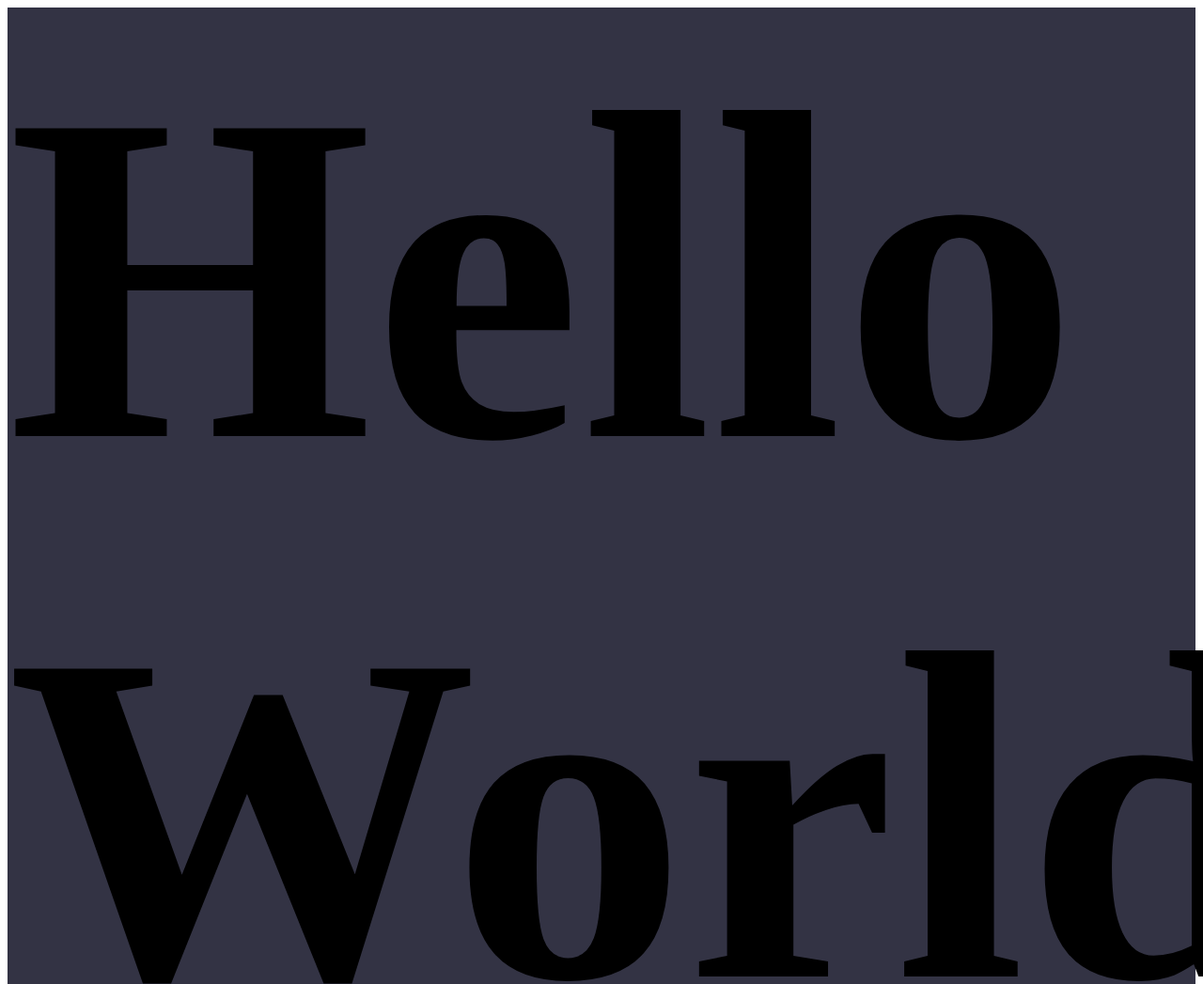
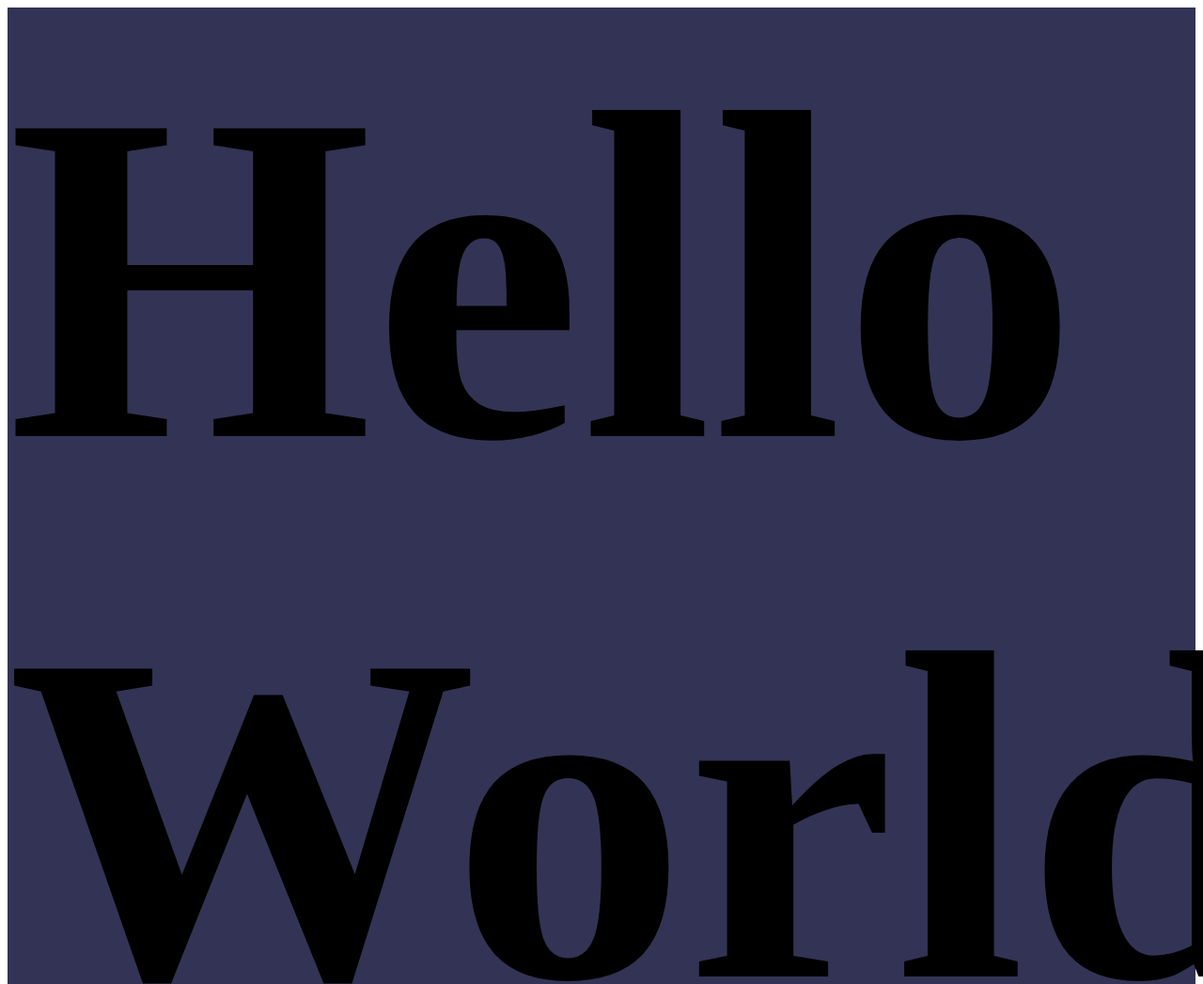
Before and after one commit to SebastianKullander/NodeRepo, a plain HTML site: page index.html in a window 1280 px wide. Shown: the top 1047 px of the page at 94% size. Drawn offline with Linux system fonts and the light colour scheme.

Commit message:
messing around with this

```diff
--- a/style.css
+++ b/style.css
@@ -1,4 +1,4 @@
 h1 {
     font-size: 500px;
-    background-color: #334;
+    background-color: #335;
 }
```
